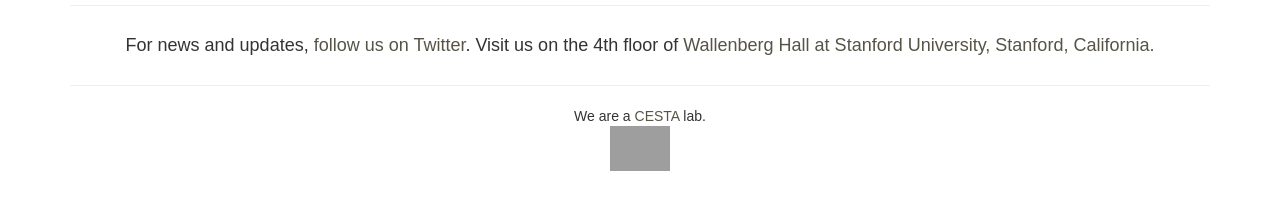
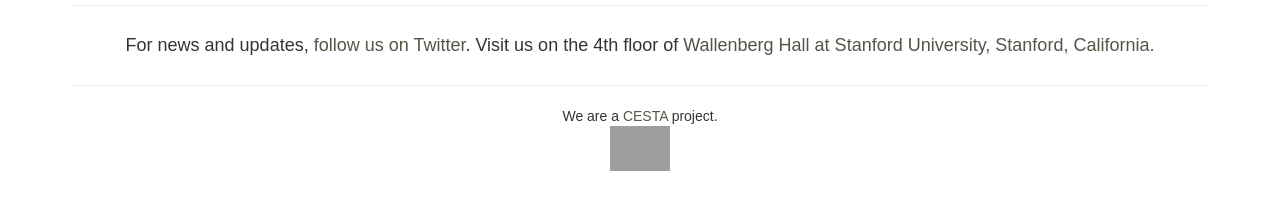
Before and after one commit to cestastanford/crowdsourcing, a Jekyll site: the page built from lab-notebook/index.md, in a window 1280 px wide. Shown: the part 255-465 px from the top of the page. Built offline with Jekyll 4.4.1, drawn with Linux system fonts in a browser that asks for light colours; nearby versions of some CDN libraries; some web fonts are replaced; Markdown is read by kramdown in place of the engine named in the settings.

Commit message:
update from ockham base

```diff
--- a/_config.yml
+++ b/_config.yml
@@ -1,5 +1,7 @@
 name:                     "Crowdsourcing"
 sub-name:                 "Crowdsourcing for the Humanities"
+# is this a lab site or project site?
+type:                      project
 markdown:                 redcarpet
 highlighter:              pygments
 description:              "A research project at the Center for Spatial and Textual Analysis (CESTA), Stanford University."
@@ -10,6 +12,8 @@
 disqus:                   ''
 url:                      http://0.0.0.0:4000
 permalink:                /:year/:month/:day/:title/
+twitter:                   hdstanford
+banner-img-url:            https://stanford.box.com/cesta-banner-img/
 
 links:
   - title: Home
--- a/_includes/big-image.html
+++ b/_includes/big-image.html
@@ -2,7 +2,7 @@
 {% if image.title  == page.project-name %}
 
 <div class="widewrapper main">
-      <img src="{{ image.url }}" class="img-responsive" alt="{{ image.alt-txt }}">
+      <img src="{{ site.banner-img-url }}{{ image.filename }}" class="img-responsive" alt="{{ image.alt-txt }}">
 </div>
 
 {% endif %}
--- a/_includes/footer.html
+++ b/_includes/footer.html
@@ -2,14 +2,18 @@
 	              	<hr>
 	              	<div class="row">
 	              		<div class="col-md-12 text-center">
-	              			<h4>For news and updates, <a href="http://twitter.com/hdstanford">follow us on Twitter</a>. Visit us on the 4th floor of <a href="https://www.google.com/maps/place/Wallenberg/@37.428264,-122.169017,17z/data=!3m1!4b1!4m2!3m1!1s0x808fbb2a0218824f:0xc6ff87b15d5675ba">Wallenberg Hall at Stanford University, Stanford, California.</a></h4>
+	              			<h4>
+	              			{% if site.twitter != null %}
+	              			For news and updates, <a href="http://twitter.com/{{site.twitter}}">follow us on Twitter</a>.
+	              			{% endif %}
+	              			 Visit us on the 4th floor of <a href="https://www.google.com/maps/place/Wallenberg/@37.428264,-122.169017,17z/data=!3m1!4b1!4m2!3m1!1s0x808fbb2a0218824f:0xc6ff87b15d5675ba">Wallenberg Hall at Stanford University, Stanford, California.</a></h4>
 						</div>
 
 					</div>
 	              	<hr>
 					<div class="col-md-12 text-center">
 							We are a
-							<a href="http://cesta.stanford.edu" title="Humanities+Design lives at CESTA, Stanford University">CESTA</a> lab.<a href="http://cesta.stanford.edu" title="Center for Spatial and Textual Analysis"><img src="{{site.url}}/assets/cesta_logo.png" class="img-responsive center-block" width="60"></a>
+							<a href="http://cesta.stanford.edu" title="Humanities+Design lives at CESTA, Stanford University">CESTA</a> {{site.type}}.<a href="http://cesta.stanford.edu" title="Center for Spatial and Textual Analysis"><img src="{{site.url}}/assets/cesta_logo.png" class="img-responsive center-block" width="60"></a>
 
 					</div>
 	      		</div>
```
Also changed, not shown: _data/images.yml (+4 -4 lines).
